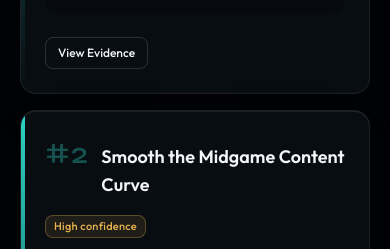
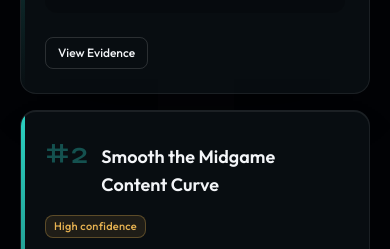
Before and after one commit to xsolla-baku-gametech-hackathon/team-hype, a Next.js app: page /analysis/demo in a window 390 px wide. Shown: the part 6700-6949 px from the top of the page. Built offline with nearby package versions, Linux system fonts and the light colour scheme; no server answers.

Commit message:
fix(mobile): improve opportunity title wrapping
Co-authored-by: Cursor <cursoragent@cursor.com>

```diff
--- a/src/components/opportunities/opportunity-card.tsx
+++ b/src/components/opportunities/opportunity-card.tsx
@@ -28,11 +28,11 @@ export function OpportunityCard({ opportunity }: OpportunityCardProps) {
       />
 
       <div className="flex flex-wrap items-start justify-between gap-4">
-        <div className="flex items-baseline gap-3">
-          <span className="font-display text-3xl font-semibold tabular-nums text-accent/35">
+        <div className="flex min-w-0 items-baseline gap-3">
+          <span className="font-display shrink-0 text-3xl font-semibold tabular-nums text-accent/35">
             #{opportunity.rank}
           </span>
-          <h3 className="text-lg font-semibold text-foreground">
+          <h3 className="min-w-0 text-lg font-semibold text-pretty text-foreground">
             {opportunity.title}
           </h3>
         </div>
```
